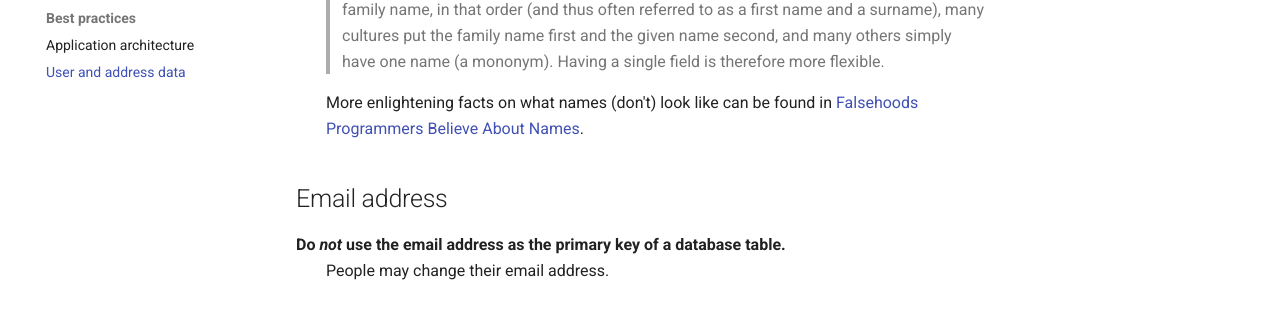
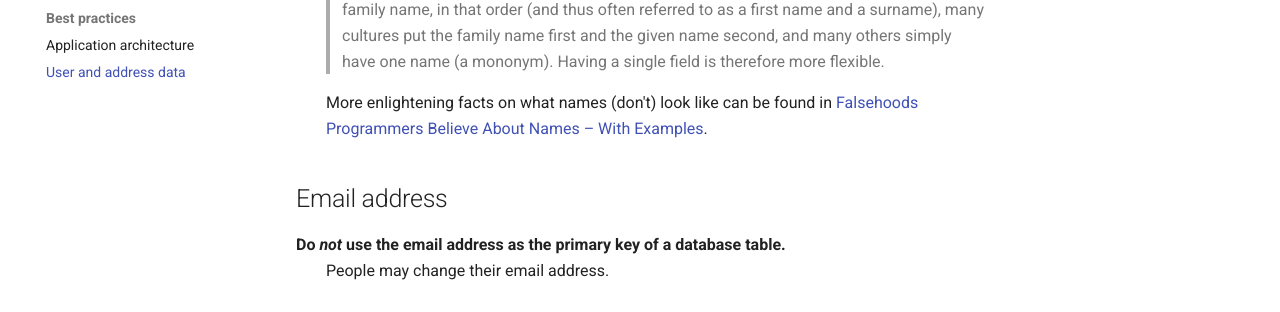
Before and after one commit to mizool/playbook, an MkDocs documentation site: the page built from docs/best-practices/user-and-address-data.md, in a window 1280 px wide and 900 px high. Shown: the part 326-638 px from the top of the window. Built offline with MkDocs 1.6.1 and Material for MkDocs 9.7.7, drawn with Linux system fonts in a browser that asks for light colours; comment, search, counter and statistics services are not loaded.

Commit message:
Link to a better article regarding falsehoods about names

```diff
--- a/docs/best-practices/user-and-address-data.md
+++ b/docs/best-practices/user-and-address-data.md
@@ -7,7 +7,7 @@ autofill):
 
     > For example, while it is common in some Western cultures to have a given name and a family name, in that order (and thus often referred to as a first name and a surname), many cultures put the family name first and the given name second, and many others simply have one name (a mononym). Having a single field is therefore more flexible.
 
-    More enlightening facts on what names (don't) look like can be found in [Falsehoods Programmers Believe About Names](http://www.kalzumeus.com/2010/06/17/falsehoods-programmers-believe-about-names/).
+    More enlightening facts on what names (don't) look like can be found in [Falsehoods Programmers Believe About Names – With Examples](https://shinesolutions.com/2018/01/08/falsehoods-programmers-believe-about-names-with-examples/).
 
 ## Email address
 
```
